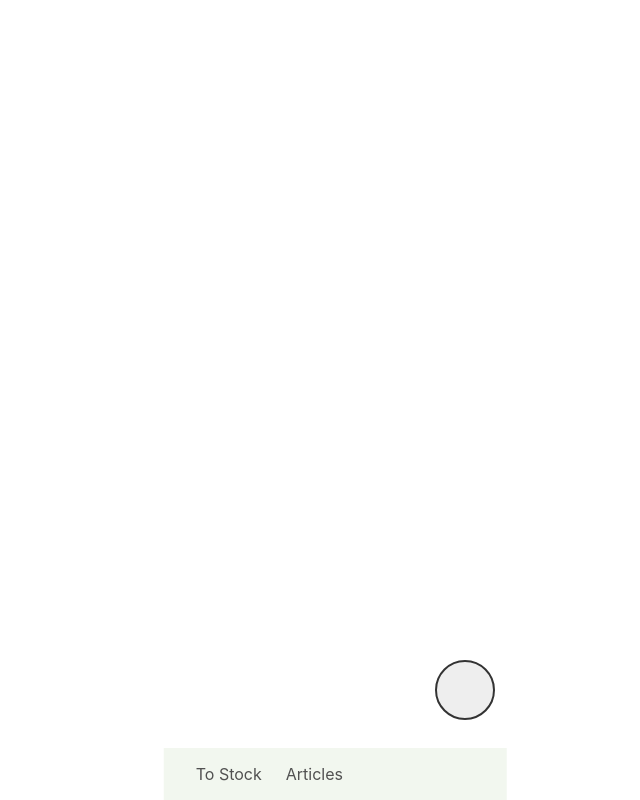
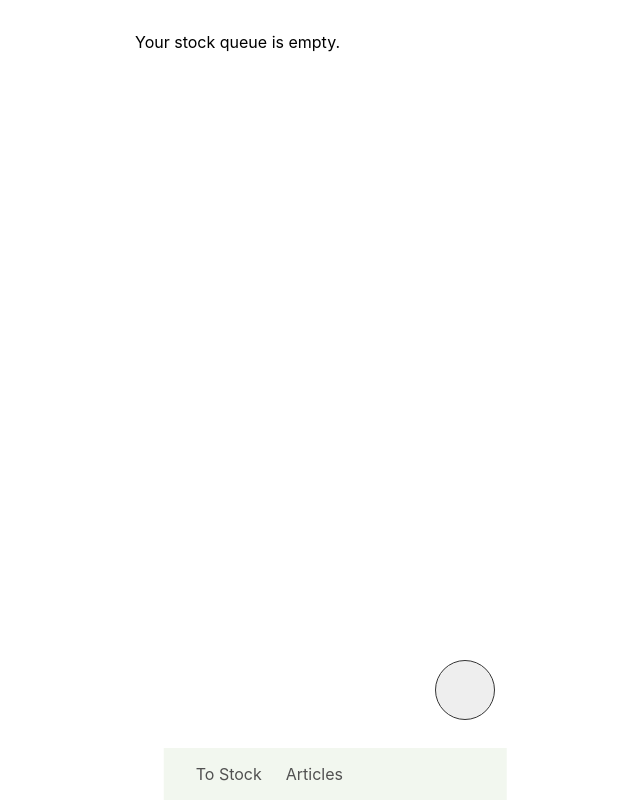
Before and after one commit to tyler-jones8209/Produce-Stocking-Webapp-v2, a plain HTML site: page stock_queue.html in a window 1280 px wide. Shown: the whole page, without its empty margins (305-945 px from the left). Drawn offline with Linux system fonts and the light colour scheme.

Commit message:
figurin it out again still sort of but not really

```diff
--- a/app.js
+++ b/app.js
@@ -128,11 +128,11 @@ function render_base_list(input_list, container) {
 
 render_base_list(produce_list, grid_container);
 
-sessionStorage.setItem("stock_queue", JSON.stringify(to_stock));
-
 const circle_button = document.getElementById('stock_circle');
 
 circle_button.addEventListener('click', () => {
-  console.log("Button clicked");
+
+  sessionStorage.setItem("stock_queue", JSON.stringify(to_stock));
+
   window.location.href = "stock_queue.html";
 });
--- a/stock_queue.html
+++ b/stock_queue.html
@@ -11,7 +11,7 @@
 </head>
 <body>
 
-    <p id="stock_queue_placeholder" class="queue_placeholder">Placeholder</p>
+    <ul id="stock_queue_list" class="queue_placeholder"></ul>
 
     <script src="stock_queue.js"></script>
 
--- a/stock_queue.js
+++ b/stock_queue.js
@@ -1,9 +1,19 @@
 const raw_queue = sessionStorage.getItem("stock_queue");
 
-const stock_array = raw_queue ? JSON.parse(raw_queue) : [];
+const stock_object = raw_queue ? JSON.parse(raw_queue) : {};
 
-console.log(stock_array);
+const list_container = document.getElementById("stock_queue_list");
 
-const stock_queue_element = document.getElementById('stock_queue_placeholder');
+const entries = Object.entries(stock_object);
 
-stock_queue_element.textContent = stock_array[0];
+if (entries.length === 0) {
+    list_container.textContent = "Your stock queue is empty.";
+}
+
+else {
+    entries.forEach(([item_name, quantity]) => {
+        const list_item = document.createElement("li");
+        list_item.textContent = `${item_name}: ${quantity}`;
+        list_container.appendChild(list_item);
+    });
+}
--- a/style.css
+++ b/style.css
@@ -40,7 +40,7 @@ body {
   width: 60px;
   height: 60px;
   border-radius: 50%;
-  border: 2px solid #333;
+  border: 1px solid #333;
   background-color: #eee;
   cursor: pointer;
 
```
Also changed, not shown: 1 other file.
